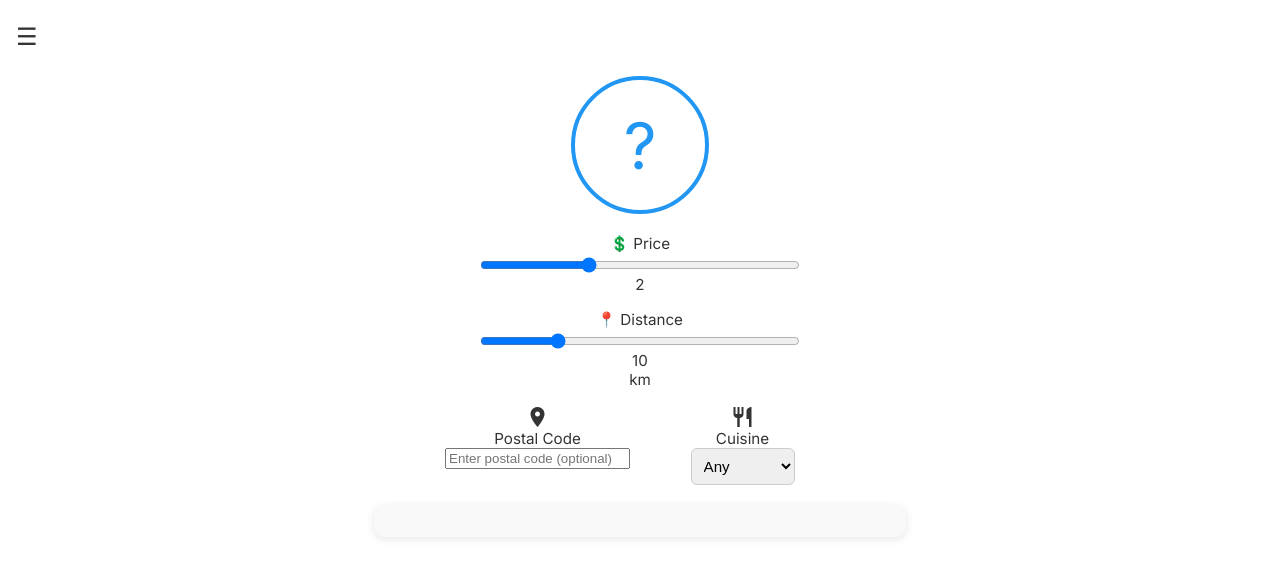
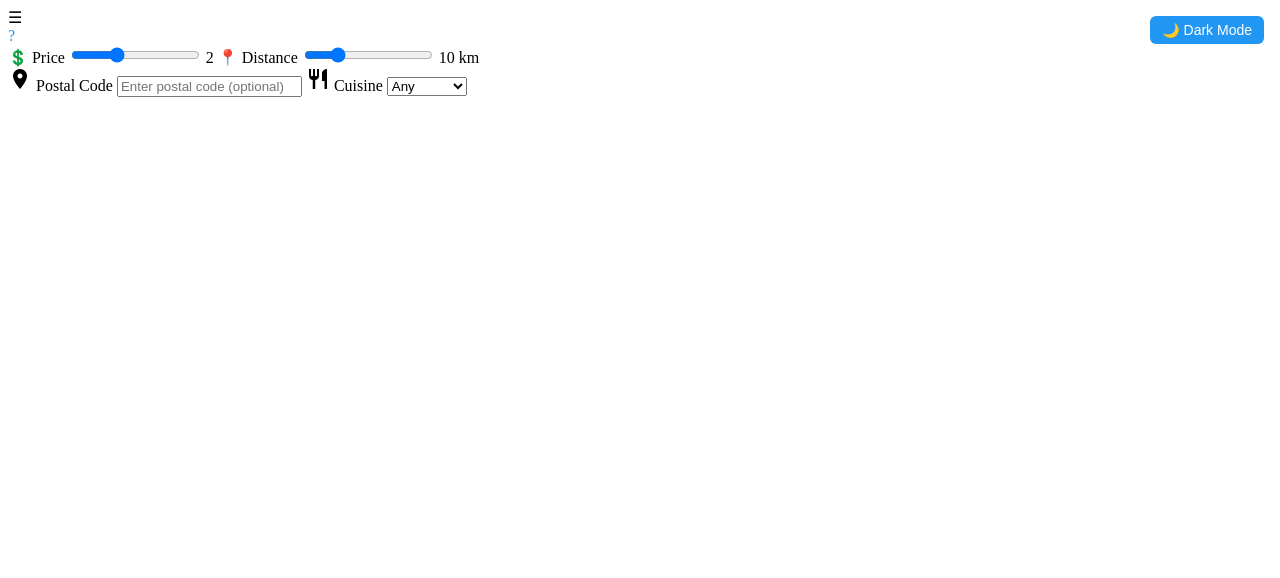
Before and after one commit to hardipsinghk/restaurant-recommender, a website: page index.html in a window 1280 px wide. Drawn offline with Linux system fonts and the light colour scheme.

Commit message:
Add dark mode toggle support

```diff
--- a/index.html
+++ b/index.html
@@ -11,6 +11,7 @@
 <body>
   <div class="app">
     <header>
+      <button id="dark-toggle" onclick="toggleDarkMode()">🌙 Dark Mode</button>
       <div class="menu-icon">&#9776;</div>
     </header>
 
@@ -57,5 +58,11 @@
   </div>
 
   <script src="app.js"></script>
+
+  <script>
+    function toggleDarkMode() {
+      document.body.classList.toggle('dark');
+    }
+  </script>
 </body>
 </html>
--- a/style.css
+++ b/style.css
@@ -1,183 +1,49 @@
-body {
-  margin: 0;
-  font-family: 'Inter', 'Segoe UI', sans-serif;
-  background-color: #fff;
-  color: #333;
+
+:root {
+  --bg: #ffffff;
+  --text: #000000;
+  --card-bg: #f9f9f9;
+  --primary: #007bff;
+  --highlight: #2196f3;
 }
 
-.app {
-  display: flex;
-  flex-direction: column;
-  min-height: 100vh;
-  align-items: center;
-  padding: 16px;
+body.dark {
+  --bg: #121212;
+  --text: #f1f1f1;
+  --card-bg: #1e1e1e;
+  --primary: #80d8ff;
+  --highlight: #03a9f4;
 }
 
-header {
-  display: flex;
-  align-items: center;
-  height: 40px;
-  width: 100%;
+body {
+  background-color: var(--bg);
+  color: var(--text);
 }
 
-.menu-icon {
-  font-size: 24px;
-  cursor: pointer;
-}
-
-main {
-  flex: 1;
-  display: flex;
-  flex-direction: column;
-  align-items: center;
-  width: 100%;
-  max-width: 500px;
+.result-card {
+  background-color: var(--card-bg);
+  color: var(--text);
 }
 
 .center-icon {
-  width: 100px;
-  height: 100px;
-  border: 4px solid #2196f3;
-  border-radius: 50%;
-  display: flex;
-  align-items: center;
-  justify-content: center;
-  font-size: 48px;
-  color: #2196f3;
-  cursor: pointer;
-  margin: 20px 0;
+  border-color: var(--highlight);
+  color: var(--highlight);
 }
 
-.filter-group {
-  display: flex;
-  flex-direction: column;
-  align-items: center;
-  gap: 16px;
-  width: 100%;
-  max-width: 400px;
-  margin-bottom: 20px;
+a {
+  color: var(--primary);
 }
 
-.filter-group label {
-  display: flex;
-  flex-direction: column;
-  font-weight: 500;
-  width: 100%;
-}
-
-input[type="range"] {
-  width: 80%;
-  margin-top: 4px;
-}
-
-select {
-  padding: 8px;
+/* Toggle button */
+#dark-toggle {
+  position: absolute;
+  top: 16px;
+  right: 16px;
+  font-size: 14px;
+  padding: 6px 12px;
   border-radius: 6px;
-  border: 1px solid #ccc;
-  font-size: 1em;
-}
-
-.result-card {
-  width: 100%;
-  max-width: 500px;
-  background-color: #f9f9f9;
-  padding: 16px;
-  border-radius: 10px;
-  box-shadow: 0 2px 8px rgba(0,0,0,0.1);
-  text-align: center;
-}
-
-.result-card img {
-  width: 100%;
-  border-radius: 8px;
-  max-height: 200px;
-  object-fit: cover;
-  margin-bottom: 12px;
-}
-
-.result-card h2 {
-  margin: 0;
-  font-size: 1.5em;
-}
-
-.result-card p {
-  margin: 6px 0;
-}
-
-.center-icon {
-  transition: transform 0.2s ease-in-out;
-}
-
-.center-icon:hover {
-  transform: scale(1.1);
-}
-
-.center-icon:active {
-  transform: scale(0.95);
-}
-
-/* Center filter text and reduce font size */
-.filter-group label {
-  text-align: center;
-  font-size: 0.95em;
-  align-items: center;
-}
-
-/* Enlarge the question icon */
-.center-icon {
-  width: 130px;
-  height: 130px;
-  font-size: 64px;
-}
-
-.dropdown-row {
-  display: flex;
-  gap: 10px;
-  width: 100%;
-  justify-content: center;
-  flex-wrap: wrap;
-}
-
-.dropdown-row label {
-  flex: 1;
-  min-width: 140px;
-}
-
-/* Modal container */
-#modal {
-  display: none;
-  position: fixed;
-  z-index: 999;
-  left: 0; top: 0;
-  width: 100%;
-  height: 100%;
-  overflow: auto;
-  background-color: rgba(0, 0, 0, 0.6);
-}
-
-/* Modal content */
-.modal-content {
-  background-color: #fff;
-  margin: 10% auto;
-  padding: 20px;
-  border-radius: 12px;
-  max-width: 500px;
-  width: 90%;
-  text-align: center;
-  position: relative;
-}
-
-/* Close button */
-.modal-close {
-  position: absolute;
-  right: 12px;
-  top: 8px;
-  font-size: 22px;
-  font-weight: bold;
-  color: #666;
+  border: none;
+  background-color: var(--highlight);
+  color: #fff;
   cursor: pointer;
 }
-
-.modal-close:hover {
-  color: #000;
-}
```
